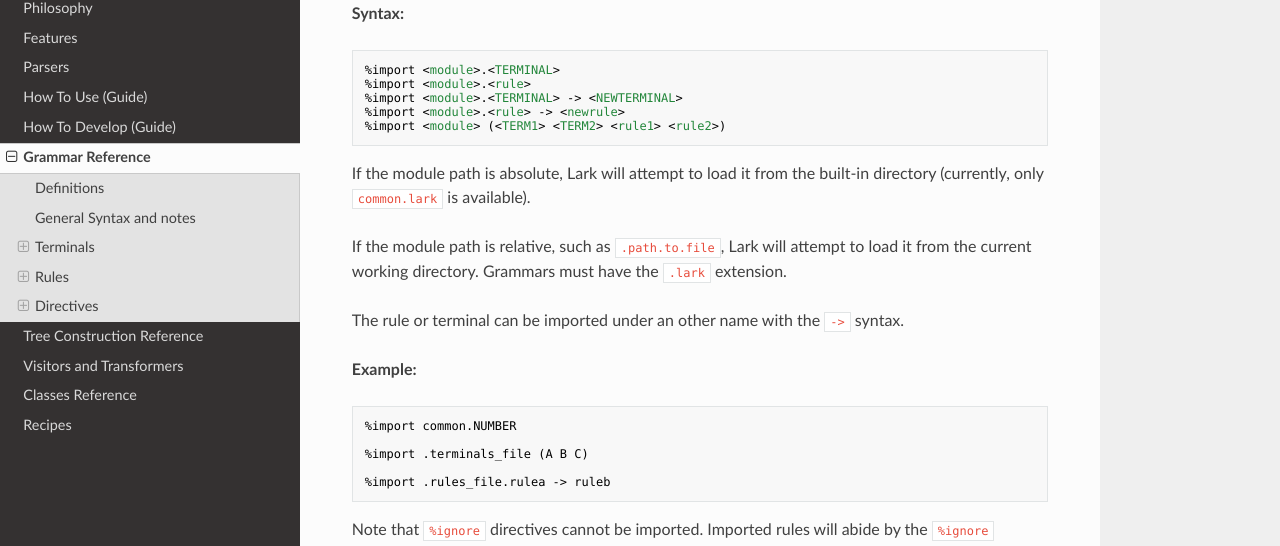
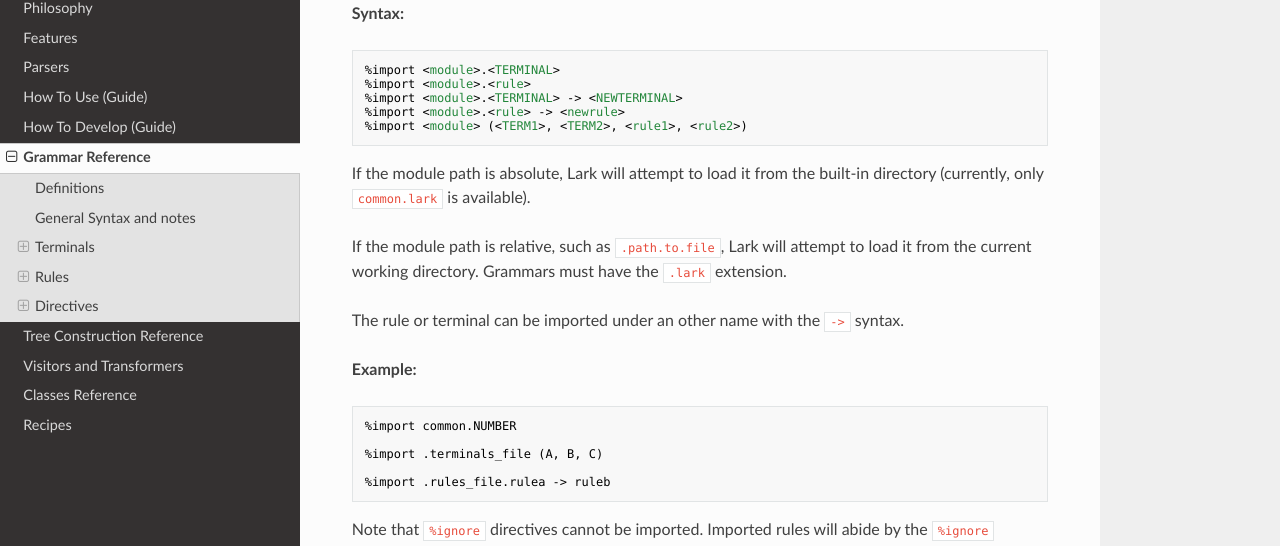
Before and after one commit to lark-parser/lark, an MkDocs documentation site: the page built from docs/grammar.md, in a window 1280 px wide and 900 px high, scrolled down 5159 px. Shown: the part 141-687 px from the top of the window. Built offline with MkDocs 1.6.1, drawn with Linux system fonts in a browser that asks for light colours; nearby versions of some CDN libraries; old or Windows-style settings are respelled for this version of MkDocs.

Commit message:
Docs fix (Issue #560)

````diff
--- a/docs/grammar.md
+++ b/docs/grammar.md
@@ -233,7 +233,7 @@ When importing rules, all their dependencies will be imported into a namespace,
 %import <module>.<rule>
 %import <module>.<TERMINAL> -> <NEWTERMINAL>
 %import <module>.<rule> -> <newrule>
-%import <module> (<TERM1> <TERM2> <rule1> <rule2>)
+%import <module> (<TERM1>, <TERM2>, <rule1>, <rule2>)
 ```
 
 If the module path is absolute, Lark will attempt to load it from the built-in directory (currently, only `common.lark` is available).
@@ -246,7 +246,7 @@ The rule or terminal can be imported under an other name with the `->` syntax.
 ```perl
 %import common.NUMBER
 
-%import .terminals_file (A B C)
+%import .terminals_file (A, B, C)
 
 %import .rules_file.rulea -> ruleb
 ```
````
